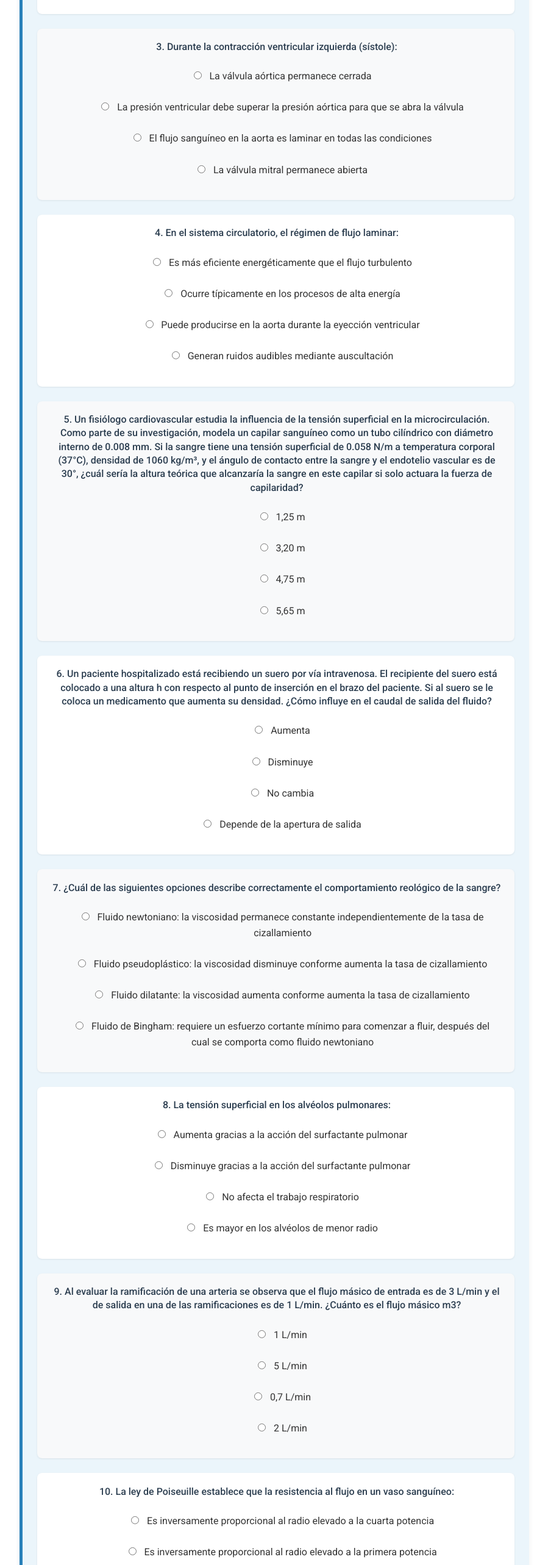
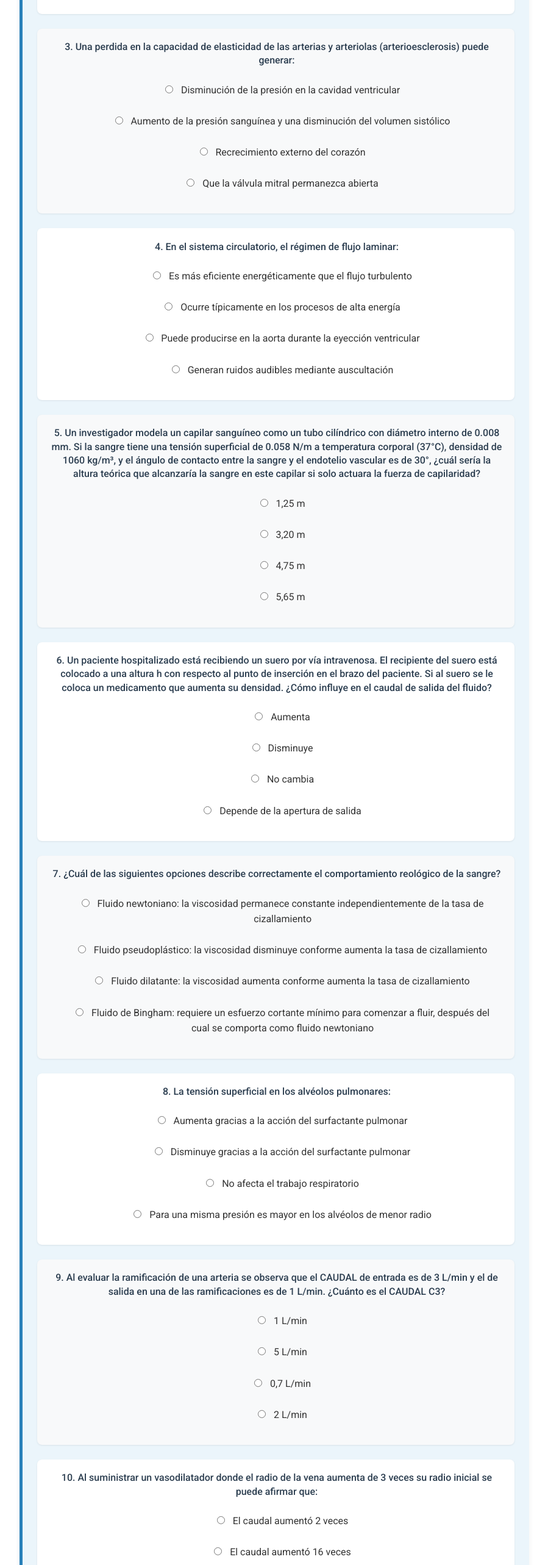
Before and after one commit to davidmurati/PruebasPSR, a React (Vite) app: page /Fisica2A in a window 1280 px wide. Shown: the part 1423-3989 px from the top of the page at 61% size, without its empty margins (190-1089 px from the left). Built offline with nearby package versions, Linux system fonts and the light colour scheme.

Commit message:
7 commit psr prueba

```diff
--- a/src/Component/Prueba1/Fisica2A.jsx
+++ b/src/Component/Prueba1/Fisica2A.jsx
@@ -12,6 +12,7 @@ const BiofluidosTest = () => {
   const [claveInput, setClaveInput] = useState("");
   const [mostrarResultados, setMostrarResultados] = useState(false);
 
+
 const preguntas = [
   {
     texto: "1. ¿Qué efecto tiene la disminución de la presión atmosférica en zonas de gran altitud (3000-4000 metros sobre el nivel del mar) en el proceso respiratorio?",
@@ -21,7 +22,7 @@ const BiofluidosTest = () => {
       "No afecta la diferencia de presión, pero aumenta el coeficiente de difusión del oxígeno",
       "Aumenta la presión parcial de oxígeno en los alvéolos"
     ],
-      respuestaCorrecta: 1,
+    respuestaCorrecta: 1
   },
   {
     texto: "2. Las válvulas cardíacas:",
@@ -31,17 +32,17 @@ const BiofluidosTest = () => {
       "Están diseñadas para permitir el flujo en una sola dirección",
       "No presentan resistencia al flujo sanguíneo"
     ],
-      respuestaCorrecta: 2,
+    respuestaCorrecta: 2
   },
   {
-      texto: "3. Durante la contracción ventricular izquierda (sístole):",
+    texto: "3. Una perdida en la capacidad de elasticidad de las arterias y arteriolas (arterioesclerosis) puede generar:",
     opciones: [
-        "La válvula aórtica permanece cerrada",
-        "La presión ventricular debe superar la presión aórtica para que se abra la válvula",
-        "El flujo sanguíneo en la aorta es laminar en todas las condiciones",
-        "La válvula mitral permanece abierta"
+      "Disminución de la presión en la cavidad ventricular",
+      "Aumento de la presión sanguínea y una disminución del volumen sistólico",
+      "Recrecimiento externo del corazón",
+      "Que la válvula mitral permanezca abierta"
     ],
-      respuestaCorrecta: 1,
+    respuestaCorrecta: 1
   },
   {
     texto: "4. En el sistema circulatorio, el régimen de flujo laminar:",
@@ -51,17 +52,17 @@ const BiofluidosTest = () => {
       "Puede producirse en la aorta durante la eyección ventricular",
       "Generan ruidos audibles mediante auscultación"
     ],
-      respuestaCorrecta: 0,
+    respuestaCorrecta: 0
   },
   {
-      texto: "5. Un fisiólogo cardiovascular estudia la influencia de la tensión superficial en la microcirculación. Como parte de su investigación, modela un capilar sanguíneo como un tubo cilíndrico con diámetro interno de 0.008 mm. Si la sangre tiene una tensión superficial de 0.058 N/m a temperatura corporal (37°C), densidad de 1060 kg/m³, y el ángulo de contacto entre la sangre y el endotelio vascular es de 30°, ¿cuál sería la altura teórica que alcanzaría la sangre en este capilar si solo actuara la fuerza de capilaridad?",
+    texto: "5. Un investigador modela un capilar sanguíneo como un tubo cilíndrico con diámetro interno de 0.008 mm. Si la sangre tiene una tensión superficial de 0.058 N/m a temperatura corporal (37°C), densidad de 1060 kg/m³, y el ángulo de contacto entre la sangre y el endotelio vascular es de 30°, ¿cuál sería la altura teórica que alcanzaría la sangre en este capilar si solo actuara la fuerza de capilaridad?",
     opciones: [
       "1,25 m",
       "3,20 m",
       "4,75 m",
       "5,65 m"
     ],
-      respuestaCorrecta: 1,
+    respuestaCorrecta: 1
   },
   {
     texto: "6. Un paciente hospitalizado está recibiendo un suero por vía intravenosa. El recipiente del suero está colocado a una altura h con respecto al punto de inserción en el brazo del paciente. Si al suero se le coloca un medicamento que aumenta su densidad. ¿Cómo influye en el caudal de salida del fluido?",
@@ -71,7 +72,7 @@ const BiofluidosTest = () => {
       "No cambia",
       "Depende de la apertura de salida"
     ],
-      respuestaCorrecta: 0,
+    respuestaCorrecta: 0
   },
   {
     texto: "7. ¿Cuál de las siguientes opciones describe correctamente el comportamiento reológico de la sangre?",
@@ -81,7 +82,7 @@ const BiofluidosTest = () => {
       "Fluido dilatante: la viscosidad aumenta conforme aumenta la tasa de cizallamiento",
       "Fluido de Bingham: requiere un esfuerzo cortante mínimo para comenzar a fluir, después del cual se comporta como fluido newtoniano"
     ],
-      respuestaCorrecta: 1,
+    respuestaCorrecta: 1
   },
   {
     texto: "8. La tensión superficial en los alvéolos pulmonares:",
@@ -89,74 +90,73 @@ const BiofluidosTest = () => {
       "Aumenta gracias a la acción del surfactante pulmonar",
       "Disminuye gracias a la acción del surfactante pulmonar",
       "No afecta el trabajo respiratorio",
-        "Es mayor en los alvéolos de menor radio"
+      "Para una misma presión es mayor en los alvéolos de menor radio"
     ],
-      respuestaCorrecta: 1,
+    respuestaCorrecta: 1
   },
   {
-      texto: "9. Al evaluar la ramificación de una arteria se observa que el flujo másico de entrada es de 3 L/min y el de salida en una de las ramificaciones es de 1 L/min. ¿Cuánto es el flujo másico m3?",
+    texto: "9. Al evaluar la ramificación de una arteria se observa que el CAUDAL de entrada es de 3 L/min y el de salida en una de las ramificaciones es de 1 L/min. ¿Cuánto es el CAUDAL C3?",
     opciones: [
       "1 L/min",
       "5 L/min",
       "0,7 L/min",
       "2 L/min"
     ],
-      respuestaCorrecta: 3,
+    respuestaCorrecta: 3
   },
   {
-      texto: "10. La ley de Poiseuille establece que la resistencia al flujo en un vaso sanguíneo:",
+    texto: "10. Al suministrar un vasodilatador donde el radio de la vena aumenta de 3 veces su radio inicial se puede afirmar que:",
     opciones: [
-        "Es inversamente proporcional al radio elevado a la cuarta potencia",
-        "Es inversamente proporcional al radio elevado a la primera potencia",
-        "Es directamente proporcional al radio del vaso",
-        "No depende de la longitud del vaso"
+      "El caudal aumentó 2 veces",
+      "El caudal aumentó 16 veces",
+      "El caudal aumentó 81 veces",
+      "El caudal permanece igual"
     ],
-      respuestaCorrecta: 0,
+    respuestaCorrecta: 2
   },
   {
-        texto: "11. La tensión superficial en los alvéolos pulmonares:",
+    texto: "11. Para tratar un edema pulmonar lo más conveniente es:",
     opciones: [
-          "Aumenta gracias a la acción del surfactante pulmonar",
-          "Disminuye gracias a la acción del surfactante pulmonar",
-          "No afecta el trabajo respiratorio",
-          "Es mayor en los alvéolos de menor radio"
+      "Recetar un broncodilatador",
+      "Disminuir la acción del surfactante pulmonar",
+      "Aplicar ventilación mecánica",
+      "Disminuir el líquido entre el alveolo y el capilar"
     ],
-        respuestaCorrecta: 1,
+    respuestaCorrecta: 3
   }
 ];
 
 const preguntasDesarrollo = [
   {
     id: "desarrollo1",
-      texto: "Un estudiante de fisiología utiliza un espirómetro de disco para medir su capacidad pulmonar. El dispositivo consiste en una cámara cilíndrica sellada con un disco móvil de masa 300 g y área de 50 cm² que se eleva cuando el estudiante exhala a través de un tubo conectado a la cámara. Durante una espiración forzada, el estudiante logra elevar el disco a una altura máxima de 15 cm de una altura inicial de 5 cm. ¿Cuál es la presión en mmHg espiratoria máxima generada por el estudiante y el Volumen en L?",
-      respuestaCorrecta: "764,5 mmHg y 0,75 L",
+    texto: "¿Cuánta energía aproximadamente utiliza el corazón en 60 latidos si sabe que la presión Pa media es de 100 mmHg, el volumen es de 70 ml, La Pa media del ventrículo izquierdo es de 15 mmHg, la masa de 70 g y la velocidad del flujo es de 0,5 m/s? Ten en cuenta que 80% de la energía usada para bombear la sangre se transforma en calor.",
+    respuestaCorrecta: "32,5 J/min",
     puntaje: 2
   },
   {
     id: "desarrollo2",
-      texto: "Un fisiólogo estudia las adaptaciones cardiovasculares durante diferentes niveles de actividad física. Durante una prueba, registra los siguientes datos hemodinámicos en un sujeto: Diámetro de la arteria aorta: 7 mm, Presión en punto proximal (P₁): 130 mmHg, Presión en punto distal (P₂): 100 mmHg (después de un segmento de 0,5 m), Viscosidad sanguínea: 0,004 N·s/m², Frecuencia cardíaca: 80 latidos/min. ¿Cuál es el valor correcto del volumen sistólico en mL/latidos, la conclusión sobre el estado de actividad física del sujeto, y un mecanismo fisiológico válido de regulación del gasto cardíaco?",
-      respuestaCorrecta: "Volumen sistólico: 88 mL/latido, Estado: Reposo, Mecanismo: Aumento de la contractilidad miocárdica por estimulación simpática",
+    texto: "Un fisiólogo estudia las adaptaciones cardiovasculares durante diferentes niveles de actividad física. Durante una prueba, registra los siguientes datos hemodinámicos en un sujeto: Diámetro de la arteria aorta: 7 mm, Presión en punto proximal (P₁): 130 mmHg, Presión en punto distal (P₂): 129,9 mmHg (después de un segmento de 0,05 m), Viscosidad sanguínea: 0,004 N·s/m², Frecuencia cardíaca: 70 latidos/min. ¿Cuál es el valor correcto del volumen sistólico, la conclusión sobre el estado de actividad física del sujeto, y un mecanismo fisiológico válido de regulación del gasto cardíaco en mL/latidos?",
+    respuestaCorrecta: "76,1 mL/latido",
     puntaje: 2
   },
   {
     id: "desarrollo3",
-      texto: "Un cardiólogo intervencionista estudia la mecánica de las arterias coronarias en un paciente con enfermedad arterial coronaria. Se analiza una arteria coronaria con un diámetro interno de 25 mm que ha experimentado un espasmo vascular. P=90 mmHg. ¿Cuál es la fuerza en N necesaria para abrir esta arteria y que pasa si una arteria se obstruye parcialmente?",
-      respuestaCorrecta: "Fuerza: 5,87 N",
+    texto: "Si una válvula cardiaca cuesta para que abra y su presión para permitir el paso del flujo es de P=90 mmHg ¿Cuál es la fuerza necesaria para que abra si su diámetro interno es de 25 mm?",
+    respuestaCorrecta: "Fuerza: 5,9 N",
     puntaje: 2
   },
   {
     id: "desarrollo4",
-      texto: "Superficie total de la membrana alveolocapilar: 70 m², Coeficiente de difusión del oxígeno (D): 1,7×10⁻9 m²/s, Espesor de la membrana (x): 0,6 μm, Presión parcial de O₂ en alvéolos (PA): 100 mmHg, Presión parcial de O₂ en sangre capilar (Pc): 40 mmHg Solubilidad O2 1,3×10⁻7 mol/m3Pa. ¿Cuál es la cantidad de oxígeno transferida por difusión a través de la membrana en mL/min según la Ley de Fick, y cómo se vería afectada si el paciente desarrollara edema pulmonar?",
+    texto: "Superficie total de la membrana alveolocapilar: 70 m², Coeficiente de difusión del oxígeno (D): 1,7×10⁻9 m²/s, Espesor de la membrana (x): 0,6 μm, Presión parcial de O₂ en alvéolos (PA): 100 mmHg, Presión parcial de O₂ en sangre capilar (Pc): 40 mmHg Solubilidad O2 1,3×10⁻7 mol/m3Pa. ¿Cuál es la cantidad de oxígeno transferida por difusión en mL/min a través de la membrana por minuto según la Ley de Fick, y cómo se vería afectada si el paciente tiene problemas de drenaje linfático?",
     respuestaCorrecta: "305 mL/min",
     puntaje: 2
   },
   {
     id: "desarrollo5",
-      texto: "Un especialista en medicina vascular estudia el impacto de la posición corporal sobre la distribución de presiones en el sistema circulatorio. Examina a un paciente de 1,9 metros de altura en posición erecta, cuyo corazón está situado a 1,35 metros desde el suelo. ¿Cuánto vale la presión en el pie en mmHg? (Considere la densidad de la sangre como 1055 kg/m³ y la aceleración gravitacional como 10 m/s²)",
+    texto: "Se quiere estudiar el impacto de la posición corporal sobre la distribución de presiones en el sistema circulatorio. Para ello se examina a un paciente de 1,9 metros de altura en posición erecta, cuyo corazón está situado a 1,35 metros desde el suelo. ¿Cuánto vale la presión en el pie en mmHg? (Considere la densidad de la sangre como 1055 kg/m³ y la aceleración gravitacional como 10 m/s²)",
     respuestaCorrecta: "Diferencia corazón-pies: 107 mmHg",
     puntaje: 2
-    },
-
+  }
 ];
 
   const handleSeleccionRespuesta = (index, opcionIndex) => {
--- a/src/Component/Prueba1/Fisica2B.jsx
+++ b/src/Component/Prueba1/Fisica2B.jsx
@@ -12,6 +12,7 @@ const BiofluidosTest = () => {
   const [claveInput, setClaveInput] = useState("");
   const [mostrarResultados, setMostrarResultados] = useState(false);
 
+
 const preguntas = [
   {
     texto: "1. ¿Por qué una persona buceando no puede descender bruscamente 10 m bajo el nivel del mar?",
@@ -21,27 +22,27 @@ const BiofluidosTest = () => {
       "No afecta la diferencia de presión, pero aumenta el coeficiente de difusión del oxígeno",
       "Puede sufrir hemorragias y daños en el tímpano debido al cambio de presión"
     ],
-      respuestaCorrecta: 3,
+    respuestaCorrecta: 3
   },
   {
-      texto: "2. Las válvulas cardíacas:",
+    texto: "2. Un daño en las válvulas de las venas causaría:",
     opciones: [
-        "Están diseñadas para permitir el flujo en ambas direcciones",
+      "aumento del flujo sanguíneo",
       "Funcionan independientemente de las diferencias de presión",
-        "Están diseñadas para permitir el flujo en una sola dirección",
-        "No presentan resistencia al flujo sanguíneo"
+      "acumulación inadecuada de sangre en las venas",
+      "permite el paso d flujo sanguíneo más rápido al corazón"
     ],
-      respuestaCorrecta: 2,
+    respuestaCorrecta: 2
   },
   {
-      texto: "3. Durante la contracción ventricular izquierda (sístole):",
+    texto: "3. Durante la relajación ventricular izquierda (Parte de la Diástole):",
     opciones: [
       "La válvula aórtica permanece cerrada",
       "La presión ventricular debe superar la presión aórtica para que se abra la válvula",
       "El flujo sanguíneo en la aorta es laminar en todas las condiciones",
       "La válvula mitral permanece abierta"
     ],
-      respuestaCorrecta: 1,
+    respuestaCorrecta: 0
   },
   {
     texto: "4. En el sistema circulatorio, el régimen de flujo turbulento:",
@@ -51,17 +52,17 @@ const BiofluidosTest = () => {
       "Puede producirse en la aorta durante la eyección ventricular",
       "No genera ruidos audibles mediante auscultación"
     ],
-      respuestaCorrecta: 2,
+    respuestaCorrecta: 2
   },
   {
-      texto: "5. Un especialista estudia las alteraciones de la mecánica respiratoria en pacientes con fibrosis quística. Analiza un bronquiolo respiratorio con las siguientes características: Segmento 1 (proximal): diámetro D₁ = 0,5 mm, longitud L₁ = 3 mm. Segmento 2 (obstrucción mucosa): diámetro D₂ = 0,25 mm, longitud L₂ = 2 mm. La presión en la entrada del bronquiolo es P₁ = -3 cmH₂O durante la inspiración, la densidad del aire es ρ = 1,225 kg/m³ y la velocidad en la entrada es v₁ = 0,5 m/s. La viscosidad del aire es η = 1,92×10⁻⁵ Pa·s. ¿Cuál de las siguientes opciones contiene los valores correctos para velocidad en el segmento obstruido, caudal de aire y la principal consecuencia fisiopatológica de esta alteración?",
+    texto: "5. Un especialista estudia las alteraciones de la mecánica respiratoria en pacientes con fibrosis quística. Analiza un bronquiolo respiratorio con las siguientes características: Segmento 1 (proximal): diámetro D₁ = 0,5 mm, longitud L₁ = 3 mm. Segmento 2 (obstrucción mucosa): diámetro D₂ = 0,25 mm, longitud L₂ = 2 mm. La presión en la entrada del bronquiolo es P₁ = -757 mmHg durante la inspiración, la densidad del aire es ρ = 1,225 kg/m³ y la velocidad en la entrada es v₁ = 0,5 m/s. La viscosidad del aire es η = 1,92×10⁻⁵ Pa·s. ¿Cuál de las siguientes opciones contiene los valores correctos para velocidad en el segmento obstruido, caudal de aire y la principal consecuencia fisiopatológica de esta alteración?",
     opciones: [
-        "Velocidad en segmento 2: 2,0 m/s, Caudal: 9,82×10⁻⁸ m³/s, Consecuencia: Hipotermia",
-        "Velocidad en segmento 2: 4,0 m/s, Caudal: 9,82×10⁻⁸ m³/s, Consecuencia: Hipoxemia",
-        "Velocidad en segmento 2: 2,0 m/s, Caudal: 9,82×10⁻⁸ m³/s, Consecuencia: Hipoxemia",
-        "Velocidad en segmento 2: 1,0 m/s, Caudal: 1,96×10⁻⁷ m³/s, Consecuencia: Aumento del espacio muerto fisiológico"
+      "Velocidad en segmento 2: 2,0 m/s, Caudal: 9,82×10⁻12 m³/s, Consecuencia: Hipotermia",
+      "Velocidad en segmento 2: 4,0 m/s, Caudal: 9,82×10⁻8 m³/s, Consecuencia: Hipoxemia",
+      "Velocidad en segmento 2: 2,0 m/s, Caudal: 9,82×10⁻11 m³/s, Consecuencia: Hipoxemia",
+      "Velocidad en segmento 2: 1,0 m/s, Caudal: 1,96×10⁻7 m³/s, Consecuencia: Aumento del espacio muerto fisiológico"
     ],
-      respuestaCorrecta: 2,
+    respuestaCorrecta: 2
   },
   {
     texto: "6. Un paciente hospitalizado está recibiendo un suero por vía intravenosa. El recipiente del suero está colocado a una altura h con respecto al punto de inserción en el brazo del paciente. Si al suero se le coloca un medicamento que aumenta su densidad. ¿Cómo influye en el caudal de salida del fluido?",
@@ -71,27 +72,27 @@ const BiofluidosTest = () => {
       "No cambia",
       "Depende de la apertura de salida"
     ],
-      respuestaCorrecta: 0,
+    respuestaCorrecta: 0
   },
   {
-      texto: "7. ¿Cuál de las siguientes opciones describe correctamente el comportamiento reológico de la sangre?",
+    texto: "7. ¿Cuál de las siguientes opciones describe correctamente el comportamiento reológico del plasma sanguíneo?",
     opciones: [
       "Fluido newtoniano: la viscosidad permanece constante independientemente de la tasa de cizallamiento",
       "Fluido pseudoplástico: la viscosidad disminuye conforme aumenta la tasa de cizallamiento",
       "Fluido dilatante: la viscosidad aumenta conforme aumenta la tasa de cizallamiento",
       "Fluido de Bingham: requiere un esfuerzo cortante mínimo para comenzar a fluir, después del cual se comporta como fluido newtoniano"
     ],
-      respuestaCorrecta: 1,
+    respuestaCorrecta: 0
   },
   {
-      texto: "8. Al evaluar la ramificación de una arteria se observa que el flujo másico de entrada es de 4 L/min y el de salida en una de las ramificaciones es de 1 L/min. ¿Cuánto es el flujo másico m3?",
+    texto: "8. Al evaluar la ramificación de una arteria se observa que el CAUDAL de entrada es de 4 L/min y el de salida en una de las ramificaciones es de 1 L/min. ¿Cuánto es el flujo masico m3 si la densidad es 1,225 Kg/m3?",
     opciones: [
-        "1 L/min",
-        "5 L/min",
       "3 L/min",
-        "2 L/min"
+      "0,00007 Kg/s",
+      "0,00006 Kg/s",
+      "0,00008 Kg/s"
     ],
-      respuestaCorrecta: 2,
+    respuestaCorrecta: 2
   },
   {
     texto: "9. ¿Cuál de las siguientes opciones describe correctamente el mecanismo de Frank-Starling, su base molecular y su importancia fisiológica?",
@@ -101,17 +102,17 @@ const BiofluidosTest = () => {
       "Mayor fuerza de contracción cuando aumenta el volumen telediastólico, basado en el óptimo solapamiento de filamentos de actina y miosina",
       "Disminución del inotropismo cardíaco cuando aumenta la precarga, para proteger al miocardio de la sobrecarga de volumen"
     ],
-      respuestaCorrecta: 2,
+    respuestaCorrecta: 2
   },
   {
-      texto: "10. Respecto a la viscosidad de los fluidos:",
+    texto: "10. Si a un asmático se le suministra un medicamento broncoconstrictor qué consecuencia puede tener:",
     opciones: [
-        "Es una medida de la compresibilidad de un fluido",
-        "Disminuye siempre cuando la temperatura aumenta",
-        "Indica la resistencia de un fluido a fluir",
-        "No influye en el flujo sanguíneo en vasos pequeños"
+      "La ventilación pulmonar aumenta",
+      "Puede sufrir de hipoxia",
+      "No cambia el caudal de aire",
+      "Puede sufrir un edema pulmonar"
     ],
-      respuestaCorrecta: 2,
+    respuestaCorrecta: 1
   },
   {
     texto: "11. La tensión superficial en los alvéolos pulmonares:",
@@ -119,43 +120,43 @@ const BiofluidosTest = () => {
       "Aumenta gracias a la acción del surfactante pulmonar",
       "Disminuye gracias a la acción del surfactante pulmonar",
       "No afecta el trabajo respiratorio",
-        "Es mayor en los alvéolos de menor radio"
+      "Para una misma presión es mayor en los alvéolos de menor radio"
     ],
-      respuestaCorrecta: 1,
+    respuestaCorrecta: 1
   }
 ];
 
 const preguntasDesarrollo = [
   {
     id: "desarrollo1",
-      texto: "Un estudiante de fisiología utiliza un espirómetro de disco para medir su capacidad pulmonar. El dispositivo consiste en una cámara cilíndrica sellada con un disco móvil de masa 400 g y área de 50 cm² que se eleva cuando el estudiante exhala a través de un tubo conectado a la cámara. Durante una espiración forzada, el estudiante logra elevar el disco a una altura máxima de 12 cm de una altura inicial de 5 cm. ¿Cuál es la presión espiratoria máxima en mmHg generada por el estudiante y el Volumen en L?",
-      respuestaCorrecta: "766 mmHg y 0,6 L",
+    texto: "¿Cuánta energía aproximadamente utiliza el corazón en 70 latidos si sabe que la presión Pa media es de 100 mmHg, el volumen es de 70 ml, La Pa media del ventrículo izquierdo es de 15 mmHg, la masa de 70 g y la velocidad del flujo es de 0,5 m/s? Ten en cuenta que 80% de la energía usada para bombear la sangre se transforma en calor.",
+    respuestaCorrecta: "37,8 J/min",
     puntaje: 2
   },
   {
     id: "desarrollo2",
-      texto: "Un fisiólogo estudia las adaptaciones cardiovasculares durante diferentes niveles de actividad física. Durante una prueba, registra los siguientes datos hemodinámicos en un sujeto: Diámetro de la arteria aorta: 7 mm, Presión en punto proximal (P₁): 130 mmHg, Presión en punto distal (P₂): 100 mmHg (después de un segmento de 0,5 m), Viscosidad sanguínea: 0,004 N·s/m², Frecuencia cardíaca: 80 latidos/min. ¿Cuál es el valor correcto del volumen sistólico, la conclusión sobre el estado de actividad física del sujeto, y un mecanismo fisiológico válido de regulación del gasto cardíaco en mL/latidos?",
-      respuestaCorrecta: "Volumen sistólico: 88 mL/latido, Estado: Reposo, Mecanismo: Aumento de la contractilidad miocárdica por estimulación simpática",
+    texto: "Un fisiólogo estudia las adaptaciones cardiovasculares durante diferentes niveles de actividad física. Durante una prueba, registra los siguientes datos hemodinámicos en un sujeto: Diámetro de la arteria aorta: 6 mm, Presión en punto proximal (P₁): 100 mmHg, Presión en punto distal (P₂): 99,9 mmHg (después de un segmento de 0,05 m), Viscosidad sanguínea: 0,004 N·s/m², Frecuencia cardíaca: 60 latidos/min. ¿Cuál es el valor correcto del volumen sistólico, la conclusión sobre el estado de actividad física del sujeto, y un mecanismo fisiológico válido de regulación del gasto cardíaco en mL/latidos?",
+    respuestaCorrecta: "Volumen sistólico: 65,2 mL/latido, Estado: Reposo, Mecanismo: Aumento de la contractilidad miocárdica por estimulación simpática",
     puntaje: 2
   },
   {
     id: "desarrollo3",
-      texto: "Un cardiólogo estudia la eficiencia energética del corazón durante diferentes estados fisiológicos. Obtiene las siguientes mediciones en un paciente en reposo: Presión aórtica media: 100 mmHg, Volumen sistólico: 70 mL, Presión media del ventrículo izquierdo: 15 mmHg, Masa del corazón: 70 g, Velocidad del flujo sanguíneo en la aorta: 0,5 m/s, Eficiencia energética del corazón: 20% (80% se transforma en calor). ¿Cuál es la energía total utilizada por el corazón en cada latido en J y la interpretación fisiopatológica?",
-      respuestaCorrecta: "Energía total: 4,66 J Eficiencia normal que mantiene adecuada perfusión tisular",
+    texto: "Si una persona desciende 20 m bajo el nivel del mar ¿Cuál es la fuerza necesaria que compensar el oído para que el tímpano no se vea afectado sabiendo que el área es de 0,012 m?",
+    respuestaCorrecta: "Fuerza: 90,4 N",
     puntaje: 2
   },
   {
     id: "desarrollo4",
-      texto: "Un estudiante de medicina estudia la difusión de sodio en el túbulo contorneado proximal del riñón. Obtiene los siguientes datos: Concentración de sodio en el lumen tubular: 140 mmol/L, Concentración de sodio en las células tubulares: 15 mmol/L, Permeabilidad de la membrana al sodio: 5×10⁻⁶ cm/s, Área de superficie de un segmento tubular: 0,2 cm², Tiempo de medición: 1 segundo. ¿Cuál de las siguientes opciones describe correctamente el flujo de sodio en mol/s por difusión simple a través de la membrana tubular, su dirección y la importancia fisiológica de este proceso?",
+    texto: "Un estudiante de medicina estudia la difusión de sodio en el túbulo contorneado proximal del riñón. Obtiene los siguientes datos: Concentración de sodio en el lumen tubular: 140 mmol/L, Concentración de sodio en las células tubulares: 15 mmol/L, Permeabilidad de la membrana al sodio: 5×10⁻⁶ cm/s, Área de superficie de un segmento tubular: 0,2 cm², Tiempo de medición: 1 segundo. ¿Cuánto es el flujo de sodio por difusión simple a través de la membrana tubular en mol/s con 9 decimales y expresándolo sin notación científica, su dirección y la importancia fisiológica de este proceso?",
     respuestaCorrecta: "Flujo de sodio: 0,000000125 mol/s, Dirección: desde el lumen hacia las células tubulares, Importancia: reabsorción de sodio fundamental para el balance hidroelectrolítico",
     puntaje: 2
   },
   {
     id: "desarrollo5",
-      texto: "Un especialista en medicina vascular estudia el impacto de la posición corporal sobre la distribución de presiones en el sistema circulatorio. Examina a un paciente de 1,9 metros de altura en posición erecta, cuyo corazón está situado a 1,35 metros desde el suelo. ¿Cuánto vale la presión en la cabeza en mmHg? (Considere la densidad de la sangre como 1055 kg/m³ y la aceleración gravitacional como 10 m/s²)",
+    texto: "Se quiere estudiar el impacto de la posición corporal sobre la distribución de presiones en el sistema circulatorio. Para ello se examina a un paciente de 1,9 metros de altura en posición erecta, cuyo corazón está situado a 1,35 metros desde el suelo. ¿Cuánto vale la presión en la cabeza en mmHg? (Considere la densidad de la sangre como 1055 kg/m³ y la aceleración gravitacional como 10 m/s²)",
     respuestaCorrecta: "Diferencia corazón-cabeza: -43 mmHg",
     puntaje: 2
-    },
+  }
 ];
 
   const handleSeleccionRespuesta = (index, opcionIndex) => {
@@ -417,7 +418,7 @@ ${resumenDesarrollo}
 
         <section className="section section-development">
           <h2 className="section-title">Parte 2: Preguntas de Desarrollo</h2>
-          <p className="tip-text">Para las siguientes preguntas, proporcione una respuesta detallada. Las respuestas numéricas tienen un margen de error aceptable del 2%.</p>
+          <p className="tip-text">Para las siguientes preguntas, proporcione una respuesta detallada. Las respuestas numéricas deben reportarse con un decimal de exactitud.</p>
 
           {preguntasDesarrollo.map((pregunta, index) => (
             <div key={index} className="development-question">
```
Lines whose indentation alone changed are shown as unchanged.
